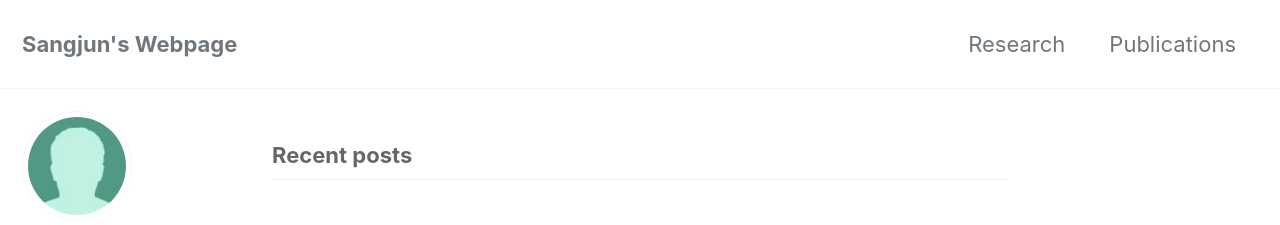
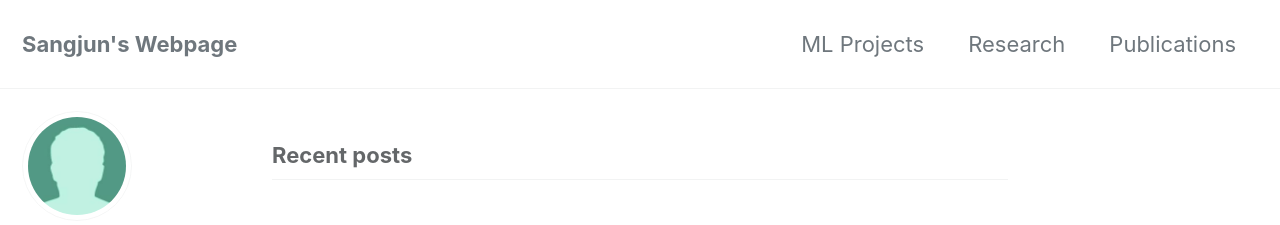
Before and after one commit to sangjunyoo-phd/sangjunyoo-phd.github.io, a Jekyll site: the page built from index.html, in a window 1280 px wide. Shown: the top 225 px of the page. Built offline with Jekyll 4.4.1, drawn with Linux system fonts in a browser that asks for light colours; cached includes are drawn as plain includes; the list of posts is cut into pages by our own code.

Commit message:
Update navigation.yml

```diff
--- a/_data/navigation.yml
+++ b/_data/navigation.yml
@@ -2,11 +2,11 @@
 main:
   #- title: "Quick-Start Guide"
   #  url: https://mmistakes.github.io/minimal-mistakes/docs/quick-start-guide/
+  - title: "ML Projects"
+    url: /mlprojects/
   - title: "Research"
     url: /research/
   - title: "Publications"
     url: /publications/
-  # - title: "Sample Collections"
-  #   url: /collection-archive/
   # - title: "Sitemap"
   #   url: /sitemap/
```
